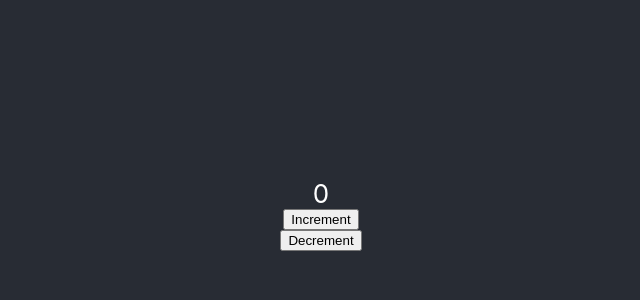
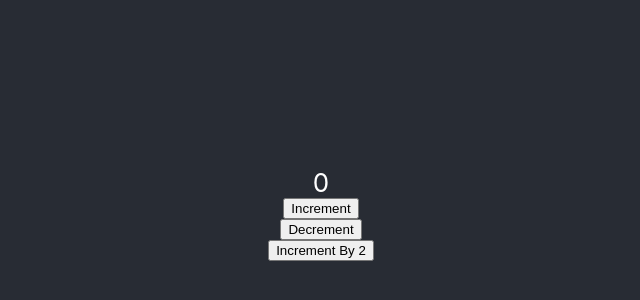
Before and after one commit to cawilson1/reduxIncrementerCohort4, a React (Create React App) app: page / in a window 1280 px wide. Shown: the part 186-486 px from the top of the page, without its empty margins (319-959 px from the left). Built offline with nearby package versions, Linux system fonts and the light colour scheme.

Commit message:
increment by 2

```diff
--- a/src/App.js
+++ b/src/App.js
@@ -9,11 +9,18 @@ const reducer = (state, action) => {
     case "DECREMENT_COUNTER": {
       return { ...state, counter: state.counter - 1, error: null };
     }
+    case "INCREMENT_BY_N": {
+      return { ...state, counter: state.counter + action.n, error: null };
+    }
     default: {
       return { ...state, error: true };
     }
   }
 };
+
+function incrementByN(n) {
+  return { type: "INCREMENT_BY_N", n };
+}
 
 const initialState = {
   counter: 0,
@@ -27,20 +34,25 @@ function App() {
       <header className="App-header">
         {state.counter}
         <button
-          onClick={e => {
-            e.preventDefault();
+          onClick={() => {
             dispatch({ type: "INCREMENT_COUNTER" });
           }}
         >
           Increment
         </button>
         <button
-          onClick={e => {
-            e.preventDefault();
+          onClick={() => {
             dispatch({ type: "DECREMENT_COUNTER" });
           }}
         >
           Decrement
+        </button>
+        <button
+          onClick={() => {
+            dispatch(incrementByN(2));
+          }}
+        >
+          Increment By 2
         </button>
       </header>
     </div>
```
